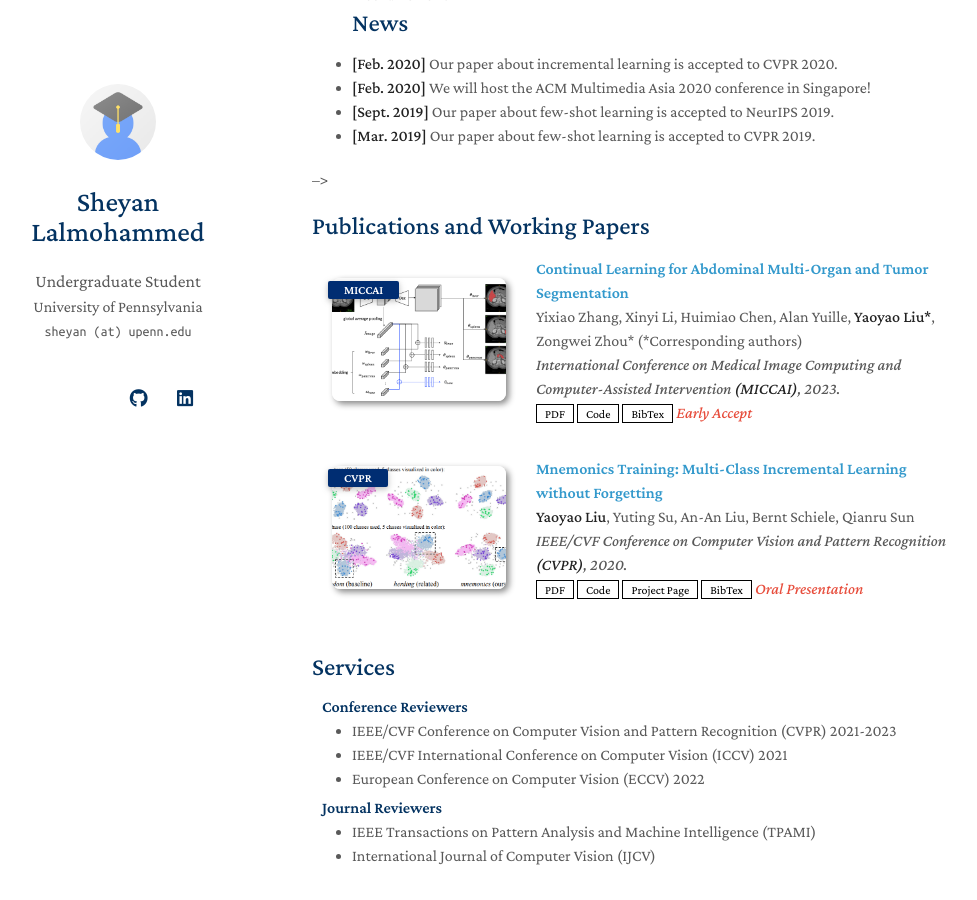
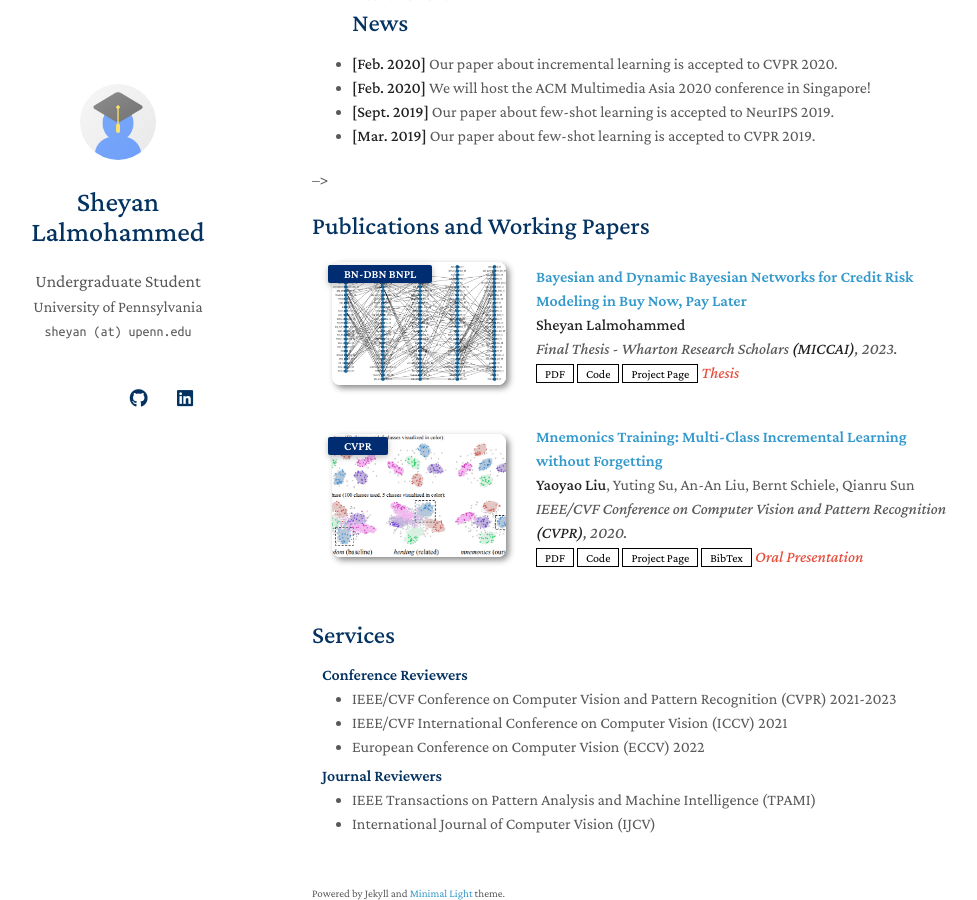
Before and after one commit to sheyanlalmohammed1/sheyanlalmohammed1.github.io, a Jekyll site: the page built from index.md, in a window 1280 px wide and 900 px high, scrolled down 644 px. Shown: the whole window, without its empty margins (158-1135 px from the left). Built offline with Jekyll 4.4.1, drawn with Linux system fonts in a browser that asks for light colours; a style sheet for code colours, icons or effects is not loaded; our own code applies the rules of GitHub Pages for plain Markdown files.

Commit message:
Update publications.yml

```diff
--- a/_data/publications.yml
+++ b/_data/publications.yml
@@ -1,14 +1,14 @@
 main:
 
-  - title: Continual Learning for Abdominal Multi-Organ and Tumor Segmentation
-    authors: Yixiao Zhang, Xinyi Li, Huimiao Chen, Alan Yuille, <strong>Yaoyao Liu*</strong>, Zongwei Zhou* (*Corresponding authors)
-    conference_short: MICCAI
-    conference: International Conference on Medical Image Computing and Computer-Assisted Intervention <strong>(MICCAI)</strong>, 2023.
-    pdf: https://arxiv.org/pdf/2306.00988.pdf
-    code: https://github.com/MrGiovanni/ContinualLearning
-    bibtex: https://bib.yliu.me/MICCAI23.txt
-    image: ./assets/img/teaser_example_2.png
-    notes: Early Accept
+  - title: Bayesian and Dynamic Bayesian Networks for Credit Risk Modeling in Buy Now, Pay Later
+    authors: <strong>Sheyan Lalmohammed</strong>
+    conference_short: BN-DBN BNPL
+    conference: Final Thesis - Wharton Research Scholars <strong>(MICCAI)</strong>, 2023.
+    pdf: assets/files/Final Thesis - Sheyan Lalmohammed.pdf
+    code: https://github.com/sheyanlalmohammed1
+    page: https://repository.upenn.edu/exhibits/orgunit/wharton_research_scholars
+    image: assets/img/BN-DBN BNPL.png
+    notes: Thesis
 
   - title: "Mnemonics Training: Multi-Class Incremental Learning without Forgetting"
     authors: <strong>Yaoyao Liu</strong>, Yuting Su, An-An Liu, Bernt Schiele, Qianru Sun
```
